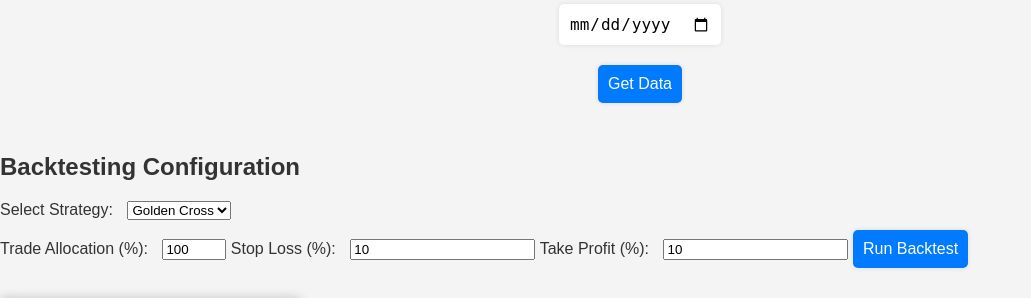
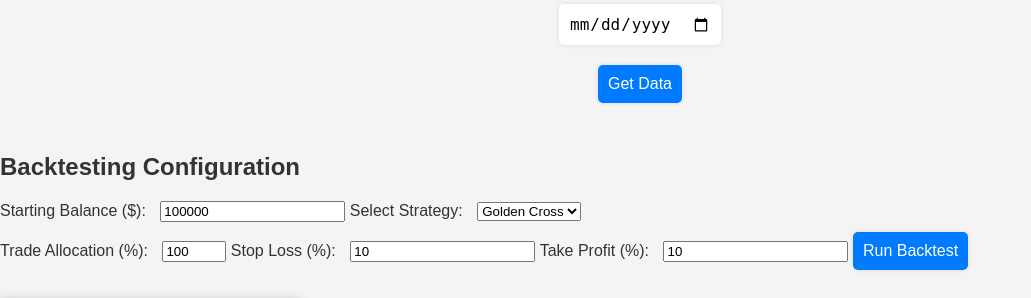
Before and after one commit to tobyrs/StockMarket_Analysis_Tool, a Flask app: page / in a window 1280 px wide. Shown: the part 276-574 px from the top of the page, without its empty margins (0-1031 px from the left). Run offline with Flask 3, Linux system fonts and the light colour scheme.

Commit message:
Update: Implementing Back-tetsing configuration panel

```diff
--- a/templates/index.html
+++ b/templates/index.html
@@ -26,6 +26,8 @@
 <!-- Backtesting Configuration Panel -->
 <div class="backtest-container">
     <h2>Backtesting Configuration</h2>
+    <label for="starting_balance">Starting Balance ($):</label>
+    <input type="number" id="starting_balance" min="1" value="100000">
     <label for="strategy">Select Strategy:</label>
     <select id="strategy">
         <option value="goldenCross">Golden Cross</option>
@@ -43,6 +45,7 @@
     <button onclick="backTestStrategy()">Run Backtest</button>
 </div>
 
+
     <div id="loading">Fetching data...</div>
     <div id="error">An error occurred while fetching data.</div>
     <!-- Added Strategy Results Container -->
```
Lines whose indentation alone changed are shown as unchanged.
